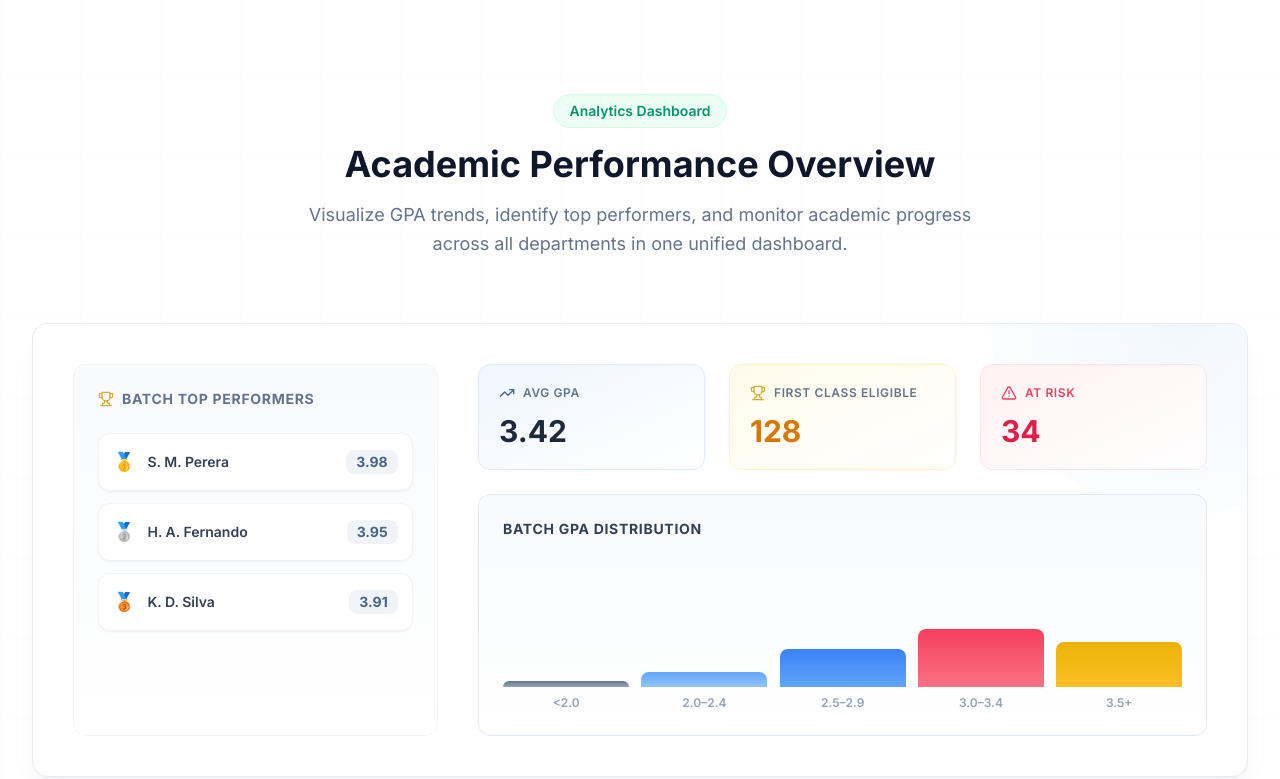
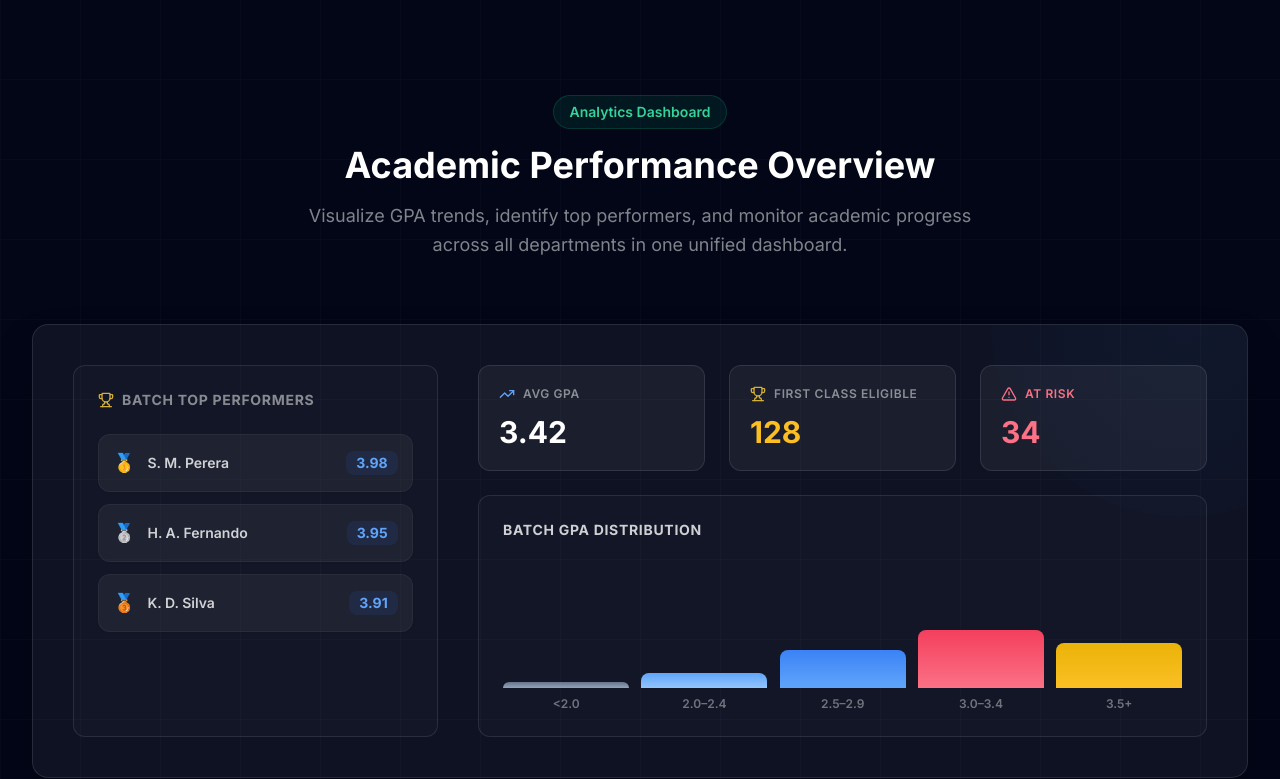
Before and after one commit to Dhivanujan/Community-Project-RMS, a Next.js app: page / in a window 1280 px wide. Shown: the part 909-1688 px from the top of the page. Built offline with nearby package versions, Linux system fonts and the light colour scheme; no server answers; the database is empty.

Commit message:
Update DashboardPreview styles for improved aesthetics and readability

```diff
--- a/components/home/DashboardPreview.jsx
+++ b/components/home/DashboardPreview.jsx
@@ -44,20 +44,20 @@ export default function DashboardPreview({ summary }) {
   ];
 
   return (
-    <section className="py-24 bg-white relative overflow-hidden">
-      {/* Subtle background */}
-      <div className="absolute inset-0 bg-[linear-gradient(rgba(37,99,235,0.015)_1px,transparent_1px),linear-gradient(90deg,rgba(37,99,235,0.015)_1px,transparent_1px)] bg-[size:80px_80px]"></div>
+    <section className="py-24 bg-slate-950 border-t border-white/10 relative overflow-hidden">
+      {/* Subtle background grid */}
+      <div className="absolute inset-0 bg-[linear-gradient(rgba(255,255,255,0.015)_1px,transparent_1px),linear-gradient(90deg,rgba(255,255,255,0.015)_1px,transparent_1px)] bg-[size:80px_80px]"></div>
 
       <div className="max-w-7xl mx-auto px-4 sm:px-6 lg:px-8 relative z-10">
         {/* Header */}
         <AnimateOnScroll variant="fadeUp" className="text-center mb-16">
-          <div className="inline-flex items-center gap-2 bg-emerald-50 border border-emerald-100 text-emerald-600 px-4 py-1.5 rounded-full text-sm font-semibold mb-4">
+          <div className="inline-flex items-center gap-2 bg-emerald-500/10 border border-emerald-500/20 text-emerald-400 px-4 py-1.5 rounded-full text-sm font-semibold mb-4">
             Analytics Dashboard
           </div>
-          <h2 className="text-3xl md:text-4xl font-extrabold text-slate-900 mb-4">
+          <h2 className="text-3xl md:text-4xl font-extrabold text-white mb-4">
             Academic Performance Overview
           </h2>
-          <p className="text-slate-500 max-w-2xl mx-auto text-lg leading-relaxed">
+          <p className="text-white/50 max-w-2xl mx-auto text-lg leading-relaxed">
             Visualize GPA trends, identify top performers, and monitor academic
             progress across all departments in one unified dashboard.
           </p>
@@ -65,15 +65,15 @@ export default function DashboardPreview({ summary }) {
 
         {/* Main Card */}
         <AnimateOnScroll variant="scaleIn" duration={900}>
-          <div className="bg-white border border-slate-200/80 rounded-2xl shadow-xl shadow-slate-200/40 p-6 md:p-10 relative overflow-hidden">
+          <div className="bg-white/5 border border-white/10 rounded-2xl shadow-2xl shadow-black/40 p-6 md:p-10 relative overflow-hidden backdrop-blur-md">
             {/* Decorative gradient */}
-            <div className="absolute top-0 right-0 w-96 h-96 bg-gradient-radial from-blue-50/80 to-transparent rounded-full -translate-y-1/2 translate-x-1/3"></div>
+            <div className="absolute top-0 right-0 w-96 h-96 bg-gradient-radial from-blue-500/5 to-transparent rounded-full -translate-y-1/2 translate-x-1/3"></div>
 
             <div className="flex flex-col md:flex-row gap-8 lg:gap-10 relative z-10">
               {/* Left: Top Students */}
               <AnimateOnScroll variant="fadeRight" delay={200} className="w-full md:w-1/3">
-                <div className="bg-gradient-to-b from-slate-50 to-white rounded-xl p-6 border border-slate-100 h-full">
-                  <h4 className="font-bold mb-6 text-sm uppercase text-slate-500 tracking-wider flex items-center gap-2">
+                <div className="bg-white/[0.02] rounded-xl p-6 border border-white/10 h-full">
+                  <h4 className="font-bold mb-6 text-sm uppercase text-white/50 tracking-wider flex items-center gap-2">
                     <Trophy className="w-4 h-4 text-secondary-500" />
                     Batch Top Performers
                   </h4>
@@ -82,15 +82,15 @@ export default function DashboardPreview({ summary }) {
                     {topPerformers.map((s, i) => (
                       <div
                         key={i}
-                        className="flex items-center justify-between p-3.5 rounded-xl bg-white border border-slate-100 shadow-sm hover:shadow-md hover:-translate-y-0.5 transition-all duration-300 group cursor-pointer"
+                        className="flex items-center justify-between p-3.5 rounded-xl bg-white/5 border border-white/5 shadow-sm hover:border-blue-500/30 transition-all duration-300 group cursor-pointer"
                       >
                         <div className="flex items-center gap-3">
                           <span className="text-lg">{medals[i] || "🏅"}</span>
-                          <span className="text-sm font-semibold text-slate-700 group-hover:text-primary-600 transition-colors">
+                          <span className="text-sm font-semibold text-white/80 group-hover:text-blue-400 transition-colors">
                             {s.name}
                           </span>
                         </div>
-                        <span className="font-bold text-primary-600 text-sm bg-primary-50 px-2.5 py-0.5 rounded-lg">
+                        <span className="font-bold text-blue-400 text-sm bg-blue-500/10 px-2.5 py-0.5 rounded-lg">
                           {Number(s.gpa || 0).toFixed(2)}
                         </span>
                       </div>
@@ -104,41 +104,41 @@ export default function DashboardPreview({ summary }) {
                 {/* Stats */}
                 <div className="grid grid-cols-1 sm:grid-cols-3 gap-4 lg:gap-6">
                   <AnimateOnScroll variant="fadeUp" delay={100}>
-                    <div className="bg-gradient-to-br from-blue-50 to-white border border-blue-100 rounded-xl p-5 hover:shadow-lg hover:shadow-blue-100/50 transition-all duration-300">
-                      <div className="flex items-center gap-2 text-xs text-slate-500 mb-3 uppercase font-semibold tracking-wider">
-                        <TrendingUp className="w-4 h-4 text-primary-600" />
+                    <div className="bg-white/5 border border-white/10 rounded-xl p-5 hover:shadow-lg hover:shadow-blue-950/20 hover:border-blue-500/30 transition-all duration-300">
+                      <div className="flex items-center gap-2 text-xs text-white/50 mb-3 uppercase font-semibold tracking-wider">
+                        <TrendingUp className="w-4 h-4 text-blue-400" />
                         Avg GPA
                       </div>
                       <CountUp
                         end={Number(summary?.overallGpa ?? 3.42)}
                         decimals={2}
-                        className="text-3xl font-extrabold text-slate-800"
+                        className="text-3xl font-extrabold text-white"
                       />
                     </div>
                   </AnimateOnScroll>
 
                   <AnimateOnScroll variant="fadeUp" delay={200}>
-                    <div className="bg-gradient-to-br from-amber-50 to-white border border-amber-100 rounded-xl p-5 hover:shadow-lg hover:shadow-amber-100/50 transition-all duration-300">
-                      <div className="flex items-center gap-2 text-xs text-slate-500 mb-3 uppercase font-semibold tracking-wider">
+                    <div className="bg-white/5 border border-white/10 rounded-xl p-5 hover:shadow-lg hover:shadow-amber-950/20 hover:border-amber-500/30 transition-all duration-300">
+                      <div className="flex items-center gap-2 text-xs text-white/50 mb-3 uppercase font-semibold tracking-wider">
                         <Trophy className="w-4 h-4 text-secondary-500" />
                         First Class Eligible
                       </div>
                       <CountUp
                         end={Number(summary?.firstClassEligible ?? 128)}
-                        className="text-3xl font-extrabold text-amber-600"
+                        className="text-3xl font-extrabold text-amber-400"
                       />
                     </div>
                   </AnimateOnScroll>
 
                   <AnimateOnScroll variant="fadeUp" delay={300}>
-                    <div className="bg-gradient-to-br from-rose-50 to-white border border-rose-100 rounded-xl p-5 hover:shadow-lg hover:shadow-rose-100/50 transition-all duration-300">
-                      <div className="flex items-center gap-2 text-xs text-rose-500 mb-3 uppercase font-semibold tracking-wider">
-                        <AlertTriangle className="w-4 h-4 text-rose-500" />
+                    <div className="bg-white/5 border border-white/10 rounded-xl p-5 hover:shadow-lg hover:shadow-rose-950/20 hover:border-rose-500/30 transition-all duration-300">
+                      <div className="flex items-center gap-2 text-xs text-rose-400 mb-3 uppercase font-semibold tracking-wider">
+                        <AlertTriangle className="w-4 h-4 text-rose-400" />
                         At Risk
                       </div>
                       <CountUp
                         end={Number(summary?.atRisk ?? 34)}
-                        className="text-3xl font-extrabold text-rose-600"
+                        className="text-3xl font-extrabold text-rose-400"
                       />
                     </div>
                   </AnimateOnScroll>
@@ -146,8 +146,8 @@ export default function DashboardPreview({ summary }) {
 
                 {/* GPA Chart */}
                 <AnimateOnScroll variant="fadeUp" delay={400}>
-                  <div className="border border-slate-200 rounded-xl p-6 bg-gradient-to-b from-slate-50 to-white">
-                    <h5 className="text-sm font-bold text-slate-700 mb-5 uppercase tracking-wider">
+                  <div className="border border-white/10 rounded-xl p-6 bg-white/[0.02]">
+                    <h5 className="text-sm font-bold text-white/80 mb-5 uppercase tracking-wider">
                       Batch GPA Distribution
                     </h5>
 
@@ -169,7 +169,7 @@ export default function DashboardPreview({ summary }) {
                               </div>
                             </div>
                           </div>
-                          <span className="text-[10px] sm:text-xs text-slate-400 font-semibold whitespace-nowrap">{bar.label}</span>
+                          <span className="text-[10px] sm:text-xs text-white/40 font-semibold whitespace-nowrap">{bar.label}</span>
                         </div>
                       ))}
                     </div>
```
